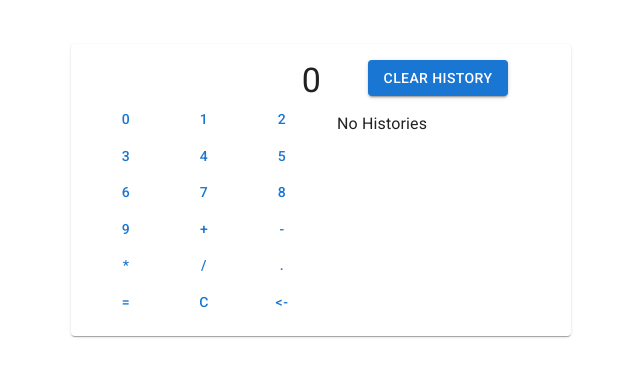
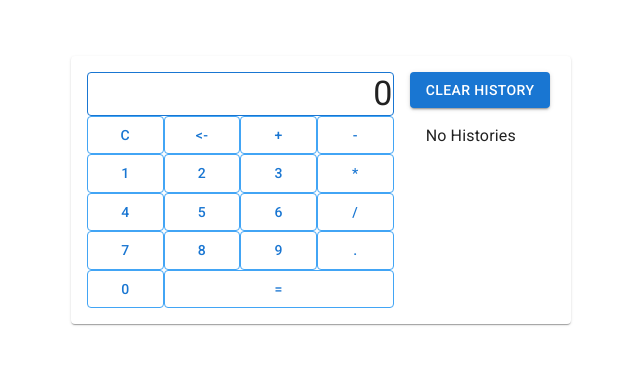
Before and after one commit to CloneableX/react-calculator, a React (Vite) app: page / in a window 1280 px wide. Shown: the part 210-586 px from the top of the page, without its empty margins (371-1011 px from the left). Built offline with nearby package versions, Linux system fonts and the light colour scheme.

Commit message:
feature: layout & style

```diff
--- a/src/App.tsx
+++ b/src/App.tsx
@@ -16,15 +16,23 @@ const App = () => {
   return (
     <Container maxWidth="xs">
       <Paper sx={{ p: 2, width: 500 }}>
-        <Grid id="calculator" container rowSpacing={2}>
+        <Grid id="calculator" container columnSpacing={2}>
           <ConsoleProvider>
-            <Grid item xs={6} container>
-              <Grid item xs={12}>
+            <Grid item xs={8} container>
+              <Grid item xs={12} sx={{ border: 1, borderRadius: 1, borderColor: 'primary.main' }}>
                 <Console />
               </Grid>
               <KeyBoard />
             </Grid>
-            <Grid item xs={6}>
+            <Grid
+              item
+              container
+              xs={4}
+              display="flex"
+              direction="column"
+              justifyContent="flex-start"
+              alignItems="flex-start"
+            >
               <History />
             </Grid>
           </ConsoleProvider>
--- a/src/components/History.tsx
+++ b/src/components/History.tsx
@@ -9,7 +9,7 @@ export const History = () => {
       <Button variant="contained" data-testid="clear-history" onClick={clearHistory}>
         Clear History
       </Button>
-      <List data-testid="history" sx={{ overflowY: 'auto', maxHeight: 200 }}>
+      <List data-testid="history" sx={{ overflowY: 'auto', maxHeight: 200, width: '100%' }}>
         {histories.length > 0 ? (
           histories.map(({ id, expression }: HistoryType) => (
             <ListItem key={`histories-${id}`} data-testid={`history-${id}`} divider disablePadding>
--- a/src/components/Key.tsx
+++ b/src/components/Key.tsx
@@ -11,11 +11,12 @@ export const Key = ({ value, children, onClick: clickHandle, ...props }: KeyProp
   return (
     <Grid
       item
+      data-testid={`key-${value}`}
       key={value}
       onClick={() => clickHandle(value)}
       component={Button}
+      sx={{ border: 1, borderColor: 'primary.light' }}
       {...props}
-      data-testid={`key-${value}`}
     >
       {children}
     </Grid>
--- a/src/components/KeyBoard.tsx
+++ b/src/components/KeyBoard.tsx
@@ -11,21 +11,46 @@ import {
 } from '@/components/Key';
 
 export const KeyBoard = () => {
-  const keys = [];
-  for (let i = 0; i < 10; i++) {
-    keys[i] = (
-      <NumberKey value={i} xs={4}>
-        {i}
+  return (
+    <>
+      <ClearKey xs={3} />
+      <BackspaceKey xs={3} />
+      <AdditionKey xs={3} />
+      <SubtractionKey xs={3} />
+      <NumberKey value={1} xs={3}>
+        1
       </NumberKey>
-    );
-  }
-  keys.push(<AdditionKey xs={4} />);
-  keys.push(<SubtractionKey xs={4} />);
-  keys.push(<MultiplicationKey xs={4} />);
-  keys.push(<DivisionKey xs={4} />);
-  keys.push(<DotKey xs={4} />);
-  keys.push(<EqualityKey xs={4} />);
-  keys.push(<ClearKey xs={4} />);
-  keys.push(<BackspaceKey xs={4} />);
-  return <>{...keys}</>;
+      <NumberKey value={2} xs={3}>
+        2
+      </NumberKey>
+      <NumberKey value={3} xs={3}>
+        3
+      </NumberKey>
+      <MultiplicationKey xs={3} />
+      <NumberKey value={4} xs={3}>
+        4
+      </NumberKey>
+      <NumberKey value={5} xs={3}>
+        5
+      </NumberKey>
+      <NumberKey value={6} xs={3}>
+        6
+      </NumberKey>
+      <DivisionKey xs={3} />
+      <NumberKey value={7} xs={3}>
+        7
+      </NumberKey>
+      <NumberKey value={8} xs={3}>
+        8
+      </NumberKey>
+      <NumberKey value={9} xs={3}>
+        9
+      </NumberKey>
+      <DotKey xs={3} />
+      <NumberKey value={0} xs={3}>
+        0
+      </NumberKey>
+      <EqualityKey xs={9} />
+    </>
+  );
 };
--- a/src/contexts/ConsoleContext.tsx
+++ b/src/contexts/ConsoleContext.tsx
@@ -41,7 +41,7 @@ export const useConsole = () => {
       const newText = operateCallback(formattedText, calculatedFlag);
       if (isCalculated) {
         const time = new Date().getTime();
-        setHistories([...histories, { id: time, expression: text }]);
+        setHistories([...histories, { id: time, expression: formattedText }]);
       }
       setText(newText);
       setCalculatedFlag(isCalculated);
```
